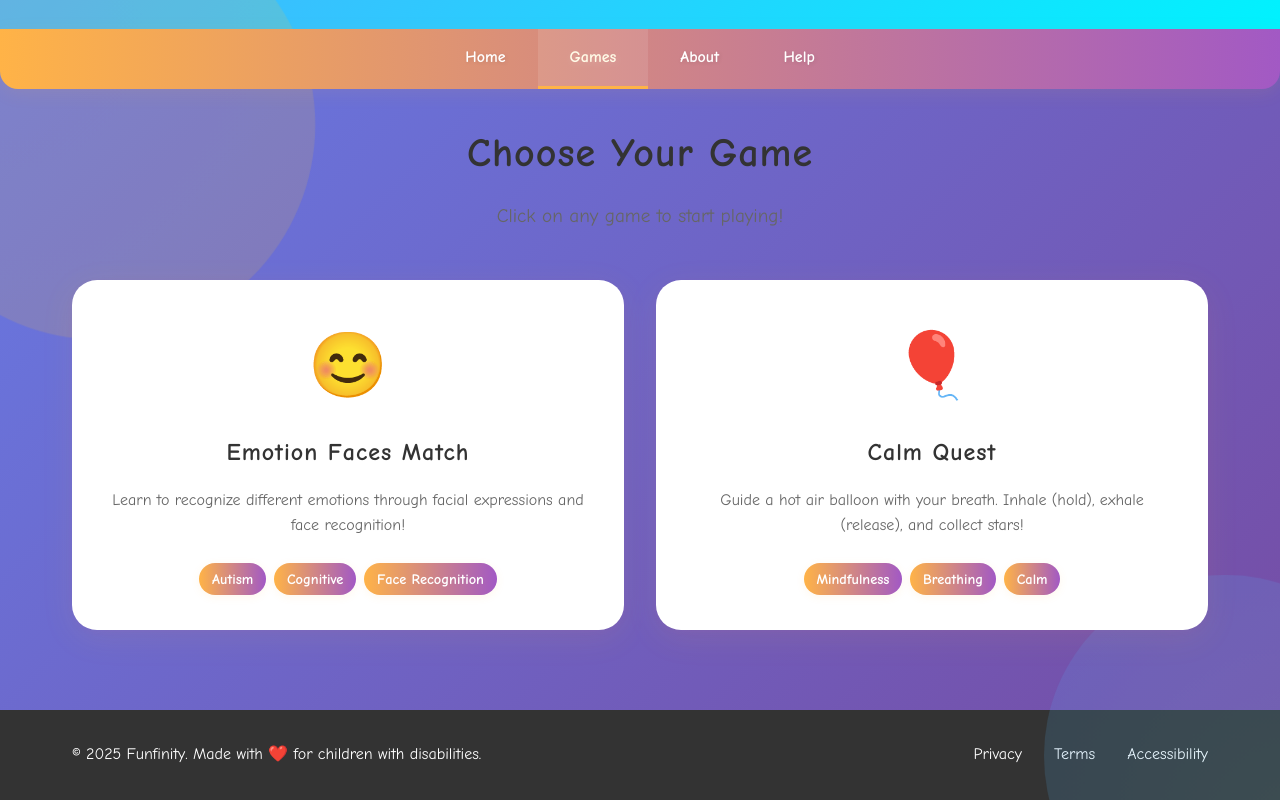
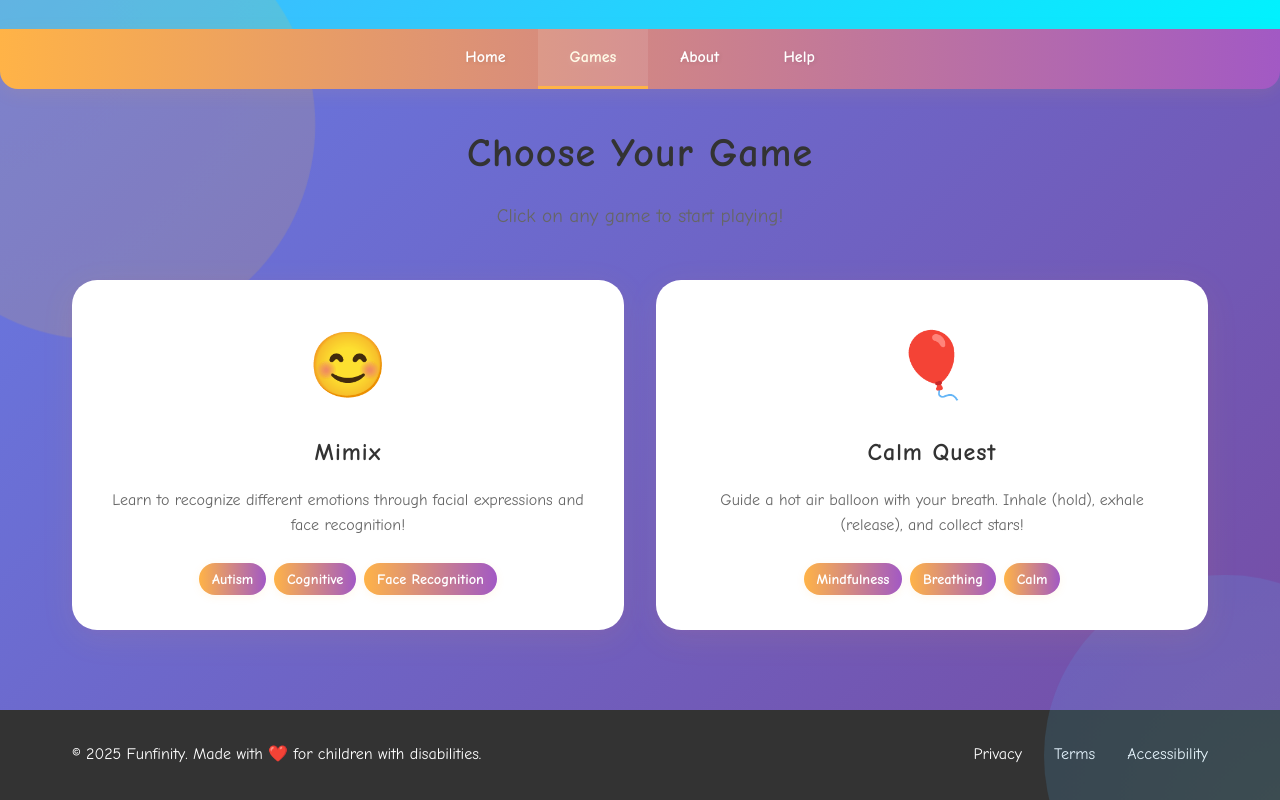
Before and after one commit to DEVIKASAJI/inclusive-game-design, a website: page index.html in a window 1280 px wide. Both pictures are taken after a click on the tab "Games". Shown: the part 151-951 px from the top of the page. Drawn offline with Linux system fonts and the light colour scheme.

Commit message:
name change

```diff
--- a/index.html
+++ b/index.html
@@ -93,7 +93,7 @@
                     <div class="games-grid">
                         <div class="game-card" onclick="window.location.href='accesiblegames/emotion-match.html'">
                             <div class="game-icon">😊</div>
-                            <h3>Emotion Faces Match</h3>
+                            <h3>Mimix</h3>
                             <p>Learn to recognize different emotions through facial expressions and face recognition!</p>
                             <div class="game-tags">
                                 <span class="tag">Autism</span>
```
